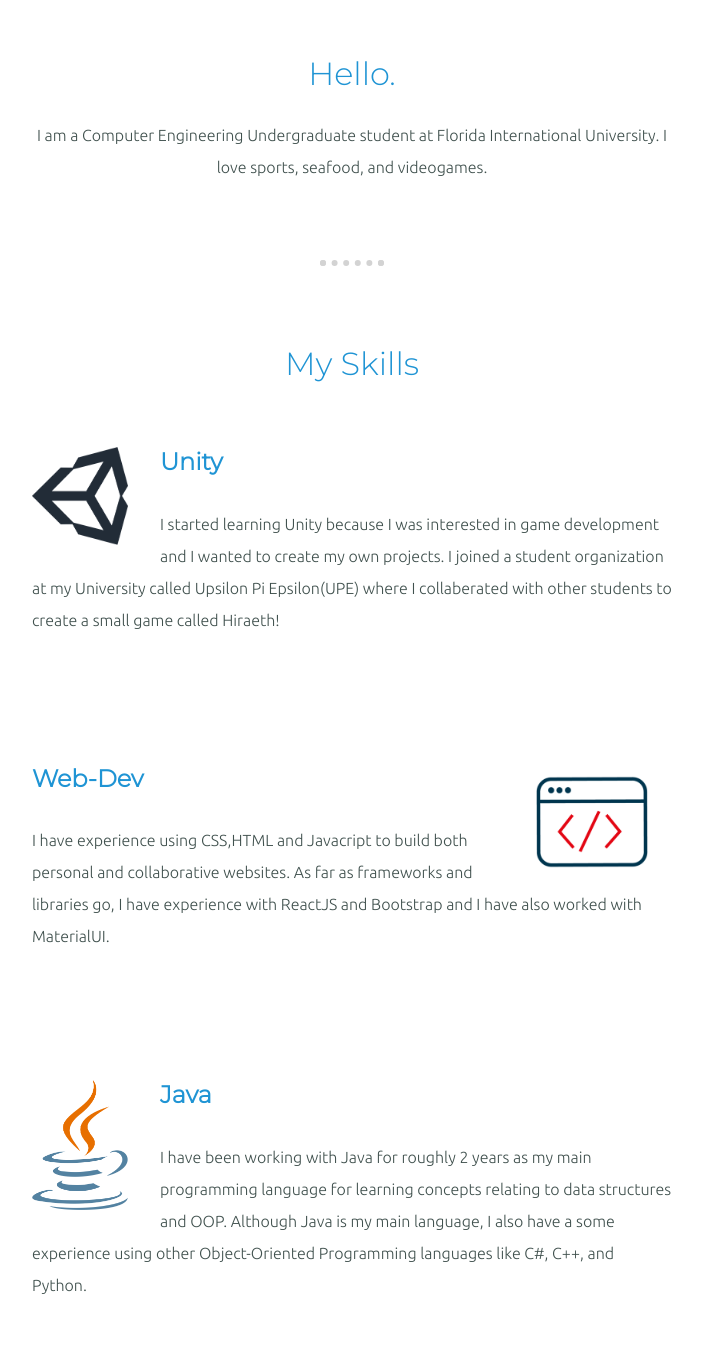
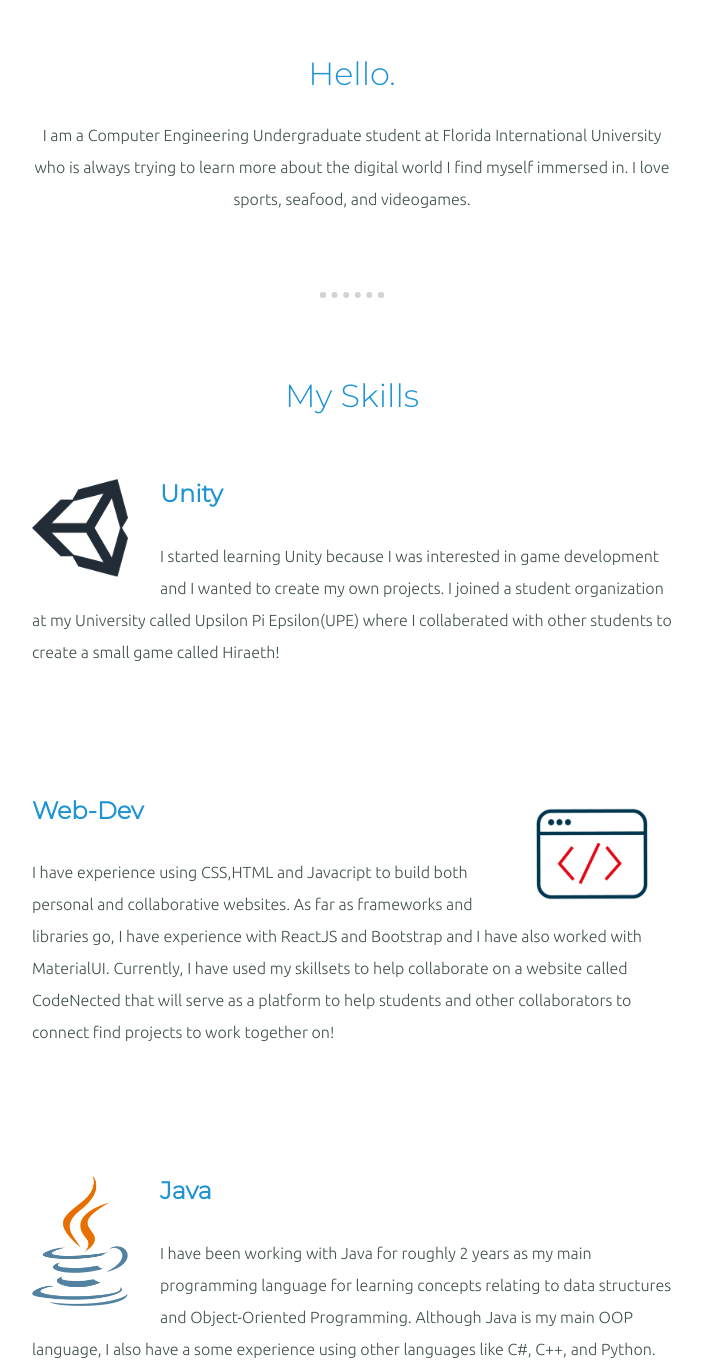
Before and after one commit to ERivas-786/Personal-Site, a plain HTML site: page index.html in a window 1280 px wide. Shown: the part 929-2297 px from the top of the page, without its empty margins (288-990 px from the left). Drawn offline with Linux system fonts and the light colour scheme.

Commit message:
Update index.html

```diff
--- a/index.html
+++ b/index.html
@@ -56,7 +56,9 @@
         <h2>Hello.</h2>
         <p class="bio">
           I am a Computer Engineering Undergraduate student at Florida
-          International University. I love sports, seafood, and videogames.
+          International University who is always trying to learn more about the
+          digital world I find myself immersed in. I love sports, seafood, and
+          videogames.
         </p>
       </div>
 
@@ -86,7 +88,10 @@
             I have experience using CSS,HTML and Javacript to build both
             personal and collaborative websites. As far as frameworks and
             libraries go, I have experience with ReactJS and Bootstrap and I
-            have also worked with MaterialUI.
+            have also worked with MaterialUI. Currently, I have used my
+            skillsets to help collaborate on a website called CodeNected that
+            will serve as a platform to help students and other collaborators to
+            connect find projects to work together on!
           </p>
         </div>
         <div class="skill-row">
@@ -95,8 +100,8 @@
           <p>
             I have been working with Java for roughly 2 years as my main
             programming language for learning concepts relating to data
-            structures and OOP. Although Java is my main language, I also have a
-            some experience using other Object-Oriented Programming languages
+            structures and Object-Oriented Programming. Although Java is my main
+            OOP language, I also have a some experience using other languages
             like C#, C++, and Python.
           </p>
         </div>
@@ -125,6 +130,10 @@
         href="https://spark-dev-spring-2022.itch.io/hiraeth"
         >Try Hiraeth!</a
       >
+      <a class="footer-link" href="https://main.d1hicr0u9dvs8h.amplifyapp.com/"
+        >CodeNected</a
+      >
+
       <a class="footer-link" href="https://github.com/ERivas-786 ">GitHub</a>
       <p class="copyright">©2022 Emanuel Rivas.</p>
     </div>
```
